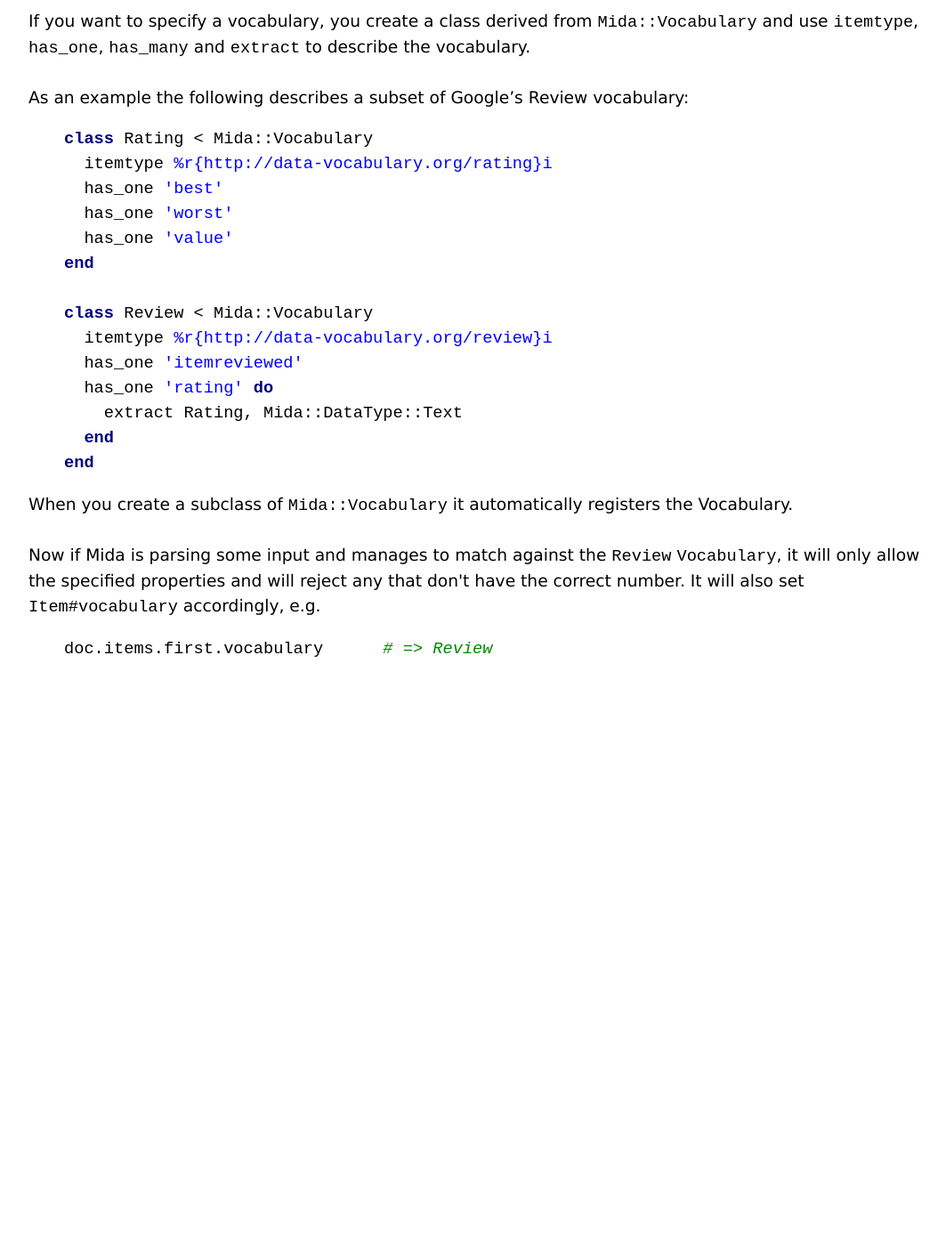
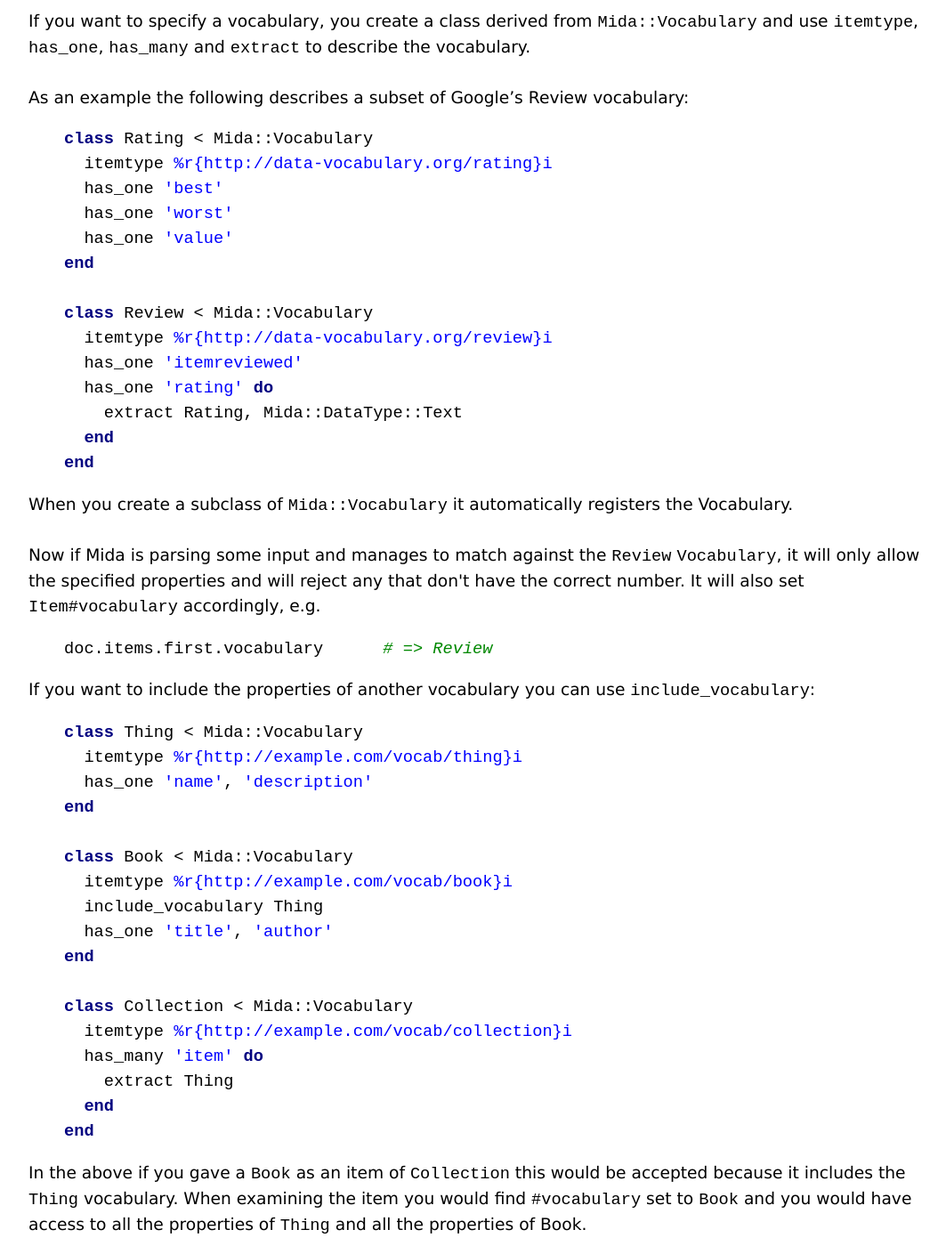
Before and after one commit to lawrencewoodman/mida, a Jekyll site: the page built from index.html, in a window 1280 px wide and 1400 px high, scrolled down 2137 px. Shown: the whole window at 89% size, without its empty margins (96-1159 px from the left). Built offline with Jekyll 4.4.1, drawn with Linux system fonts in a browser that asks for light colours; Markdown is read by kramdown in place of the engine named in the settings; before the commit the page ends 2908 px from its top, so only the background shows below that.

Commit message:
Add include_vocabulary example

```diff
--- a/index.html
+++ b/index.html
@@ -137,3 +137,29 @@ also set <code>Item#vocabulary</code> accordingly, e.g.
 {% highlight ruby %}
 doc.items.first.vocabulary      # => Review
 {% endhighlight %}
+
+If you want to include the properties of another vocabulary you can use <code>include_vocabulary</code>:
+{% highlight ruby %}
+class Thing < Mida::Vocabulary
+  itemtype %r{http://example.com/vocab/thing}i
+  has_one 'name', 'description'
+end
+
+class Book < Mida::Vocabulary
+  itemtype %r{http://example.com/vocab/book}i
+  include_vocabulary Thing
+  has_one 'title', 'author'
+end
+
+class Collection < Mida::Vocabulary
+  itemtype %r{http://example.com/vocab/collection}i
+  has_many 'item' do
+    extract Thing
+  end
+end
+{% endhighlight %}
+
+In the above if you gave a <code>Book</code> as an item of <code>Collection</code> this would be accepted
+because it includes the <code>Thing</code> vocabulary. When examining the item you would
+find <code>#vocabulary</code> set to <code>Book</code> and you would have access to all the properties of
+<code>Thing</code> and all the properties of Book.
```
